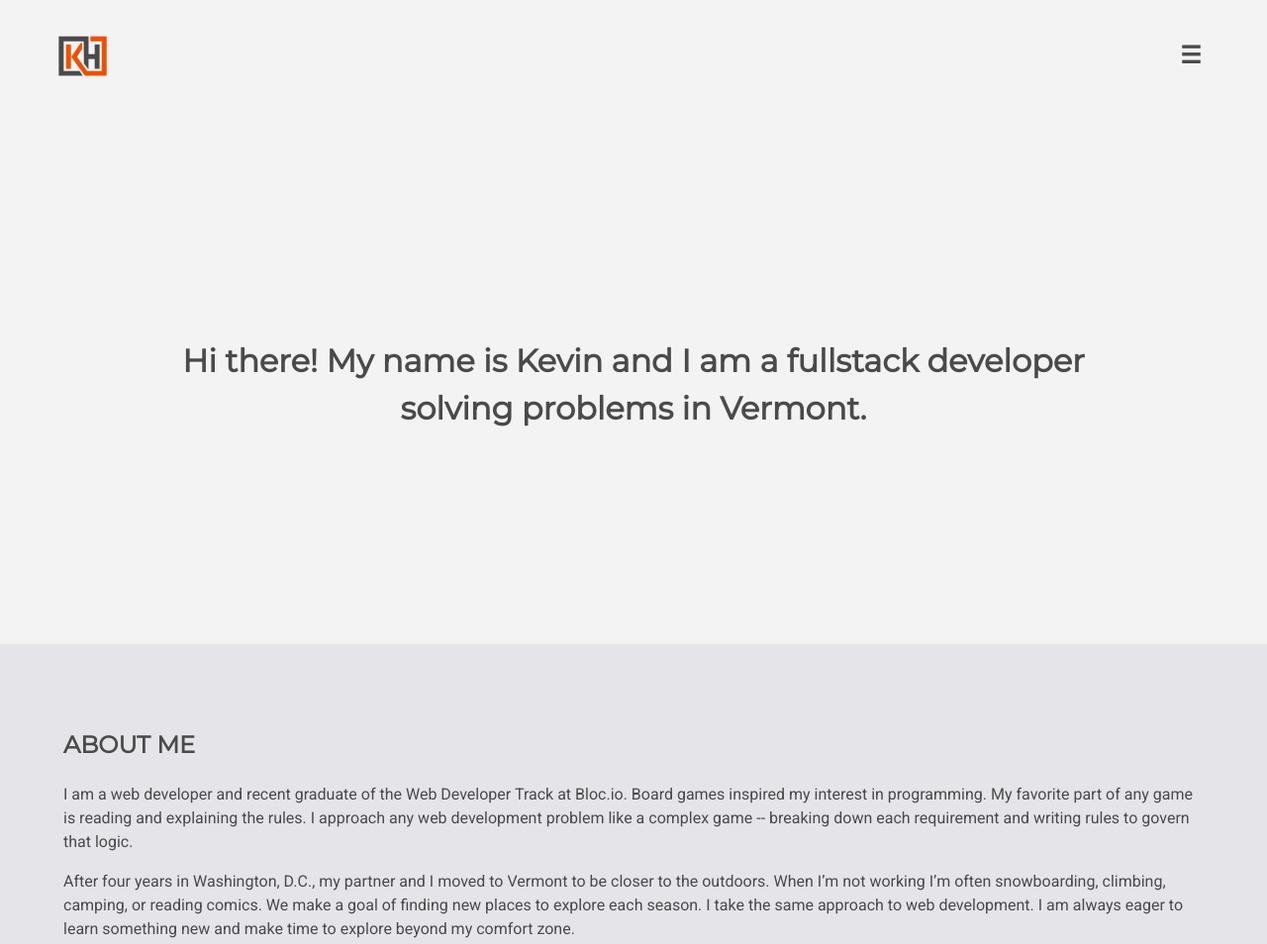
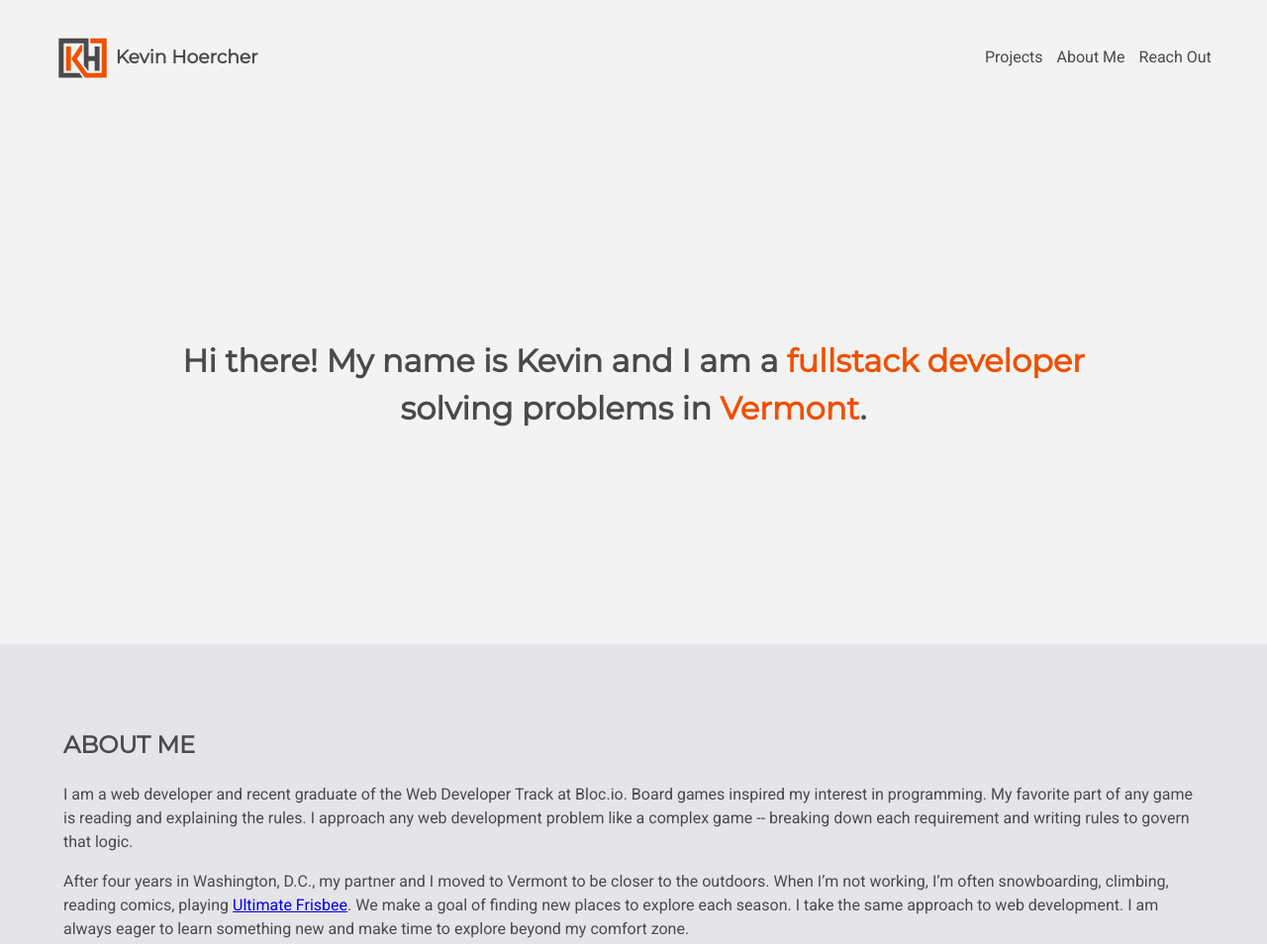
Before and after one commit to khoerch/portfolio, a plain HTML site: page index.html in a window 1280 px wide. Shown: the top 954 px of the page at 99% size. Drawn offline with nearby package versions, Linux system fonts and the light colour scheme.

Commit message:
Beginning work on responsive design

```diff
--- a/index.html
+++ b/index.html
@@ -14,25 +14,29 @@
 
     <body>
         <nav role="navigation">
+            <div class="nav-left">
                 <img class="nav-bar logo" src="portfolio-logo.svg" alt="logo">
                 <h3 class="nav-bar name">Kevin Hoercher</h3>
+            </div>
+            <div class="nav-right">
                 <div class="nav-bar hamburger">&#9776;</div>
                 <ul class="nav-bar nav-items">
                     <li class="nav-bar nav-item"><a href="#">Projects</a></li>
                     <li class="nav-bar nav-item"><a href="#">About Me</a></li>
                     <li class="nav-bar nav-item"><a href="#">Reach Out</a></li>
                 </ul>
+            </div>
         </nav>
 
         <main role="main">
             <header role="banner">
-                <h1>Hi there! My name is Kevin and I am a fullstack developer solving problems in Vermont.</h1>
+                <h1>Hi there! My name is Kevin and I am a <span class="emphasis">fullstack developer</span> solving problems in <span class="emphasis">Vermont</span>.</h1>
             </header>
 
             <section class="bio">
                 <h2>ABOUT ME</h2>
                 <p>I am a web developer and recent graduate of the Web Developer Track at Bloc.io. Board games inspired my interest in programming. My favorite part of any game is reading and explaining the rules. I approach any web development problem like a complex game -- breaking down each requirement and writing rules to govern that logic.</p>
-                <p>After four years in Washington, D.C., my partner and I moved to Vermont to be closer to the outdoors. When I’m not working I’m often  snowboarding, climbing, camping, or reading comics. We make a goal of finding new places to explore each season. I take the same approach to web development. I am always eager to learn something new and make time to explore beyond my comfort zone.</p>
+                <p>After four years in Washington, D.C., my partner and I moved to Vermont to be closer to the outdoors. When I’m not working, I’m often  snowboarding, climbing, reading comics, playing <a href="https://www.youtube.com/watch?v=fVdMpqT7WiU">Ultimate Frisbee</a>. We make a goal of finding new places to explore each season. I take the same approach to web development. I am always eager to learn something new and make time to explore beyond my comfort zone.</p>
             </section>
 
             <h2 class="project-heading">PROJECTS</h2>
--- a/main.css
+++ b/main.css
@@ -17,6 +17,10 @@ h1, h2, h3 {
 
 i {
     font-size: 2em;
+}
+
+.emphasis {
+    color: #EF5000;
 }
 
 /*Nav Bar Section*/
@@ -52,6 +56,12 @@ nav {
 
 .nav-items, .name {
     display: none;
+}
+
+.nav-left {
+    display: flex;
+    justify-content: space-between;
+    align-items: center;
 }
 
 /*Main section*/
@@ -114,20 +124,34 @@ footer {
     background: #EF5000;
     color: #221E1F;
     cursor: pointer;
-    transition: background-color 1s;*/
-}
+    transition: background-color 1s;
+}*/
 
 @media screen and (min-width: 420px) {
     .name {
         display: inline-block;
-        color: black;
     }
-    nav {
-        background: black;
-    }
-}
 
 
 @media screen and (min-width: 820px) {
+    .hamburger {
+        display: none;
+    }
 
+    .nav-items {
+        display: inline-block;
+    }
+
+    .nav-item a {
+        color: #4A4A4A;
+        text-decoration: none;
+        padding: 5px;
+    }
+
+    .nav-item a:hover {
+        background: #EF5000;
+        color: #221E1F;
+        cursor: pointer;
+        transition: background-color 1s;
+    }
 }
```
Lines whose indentation alone changed are shown as unchanged.
